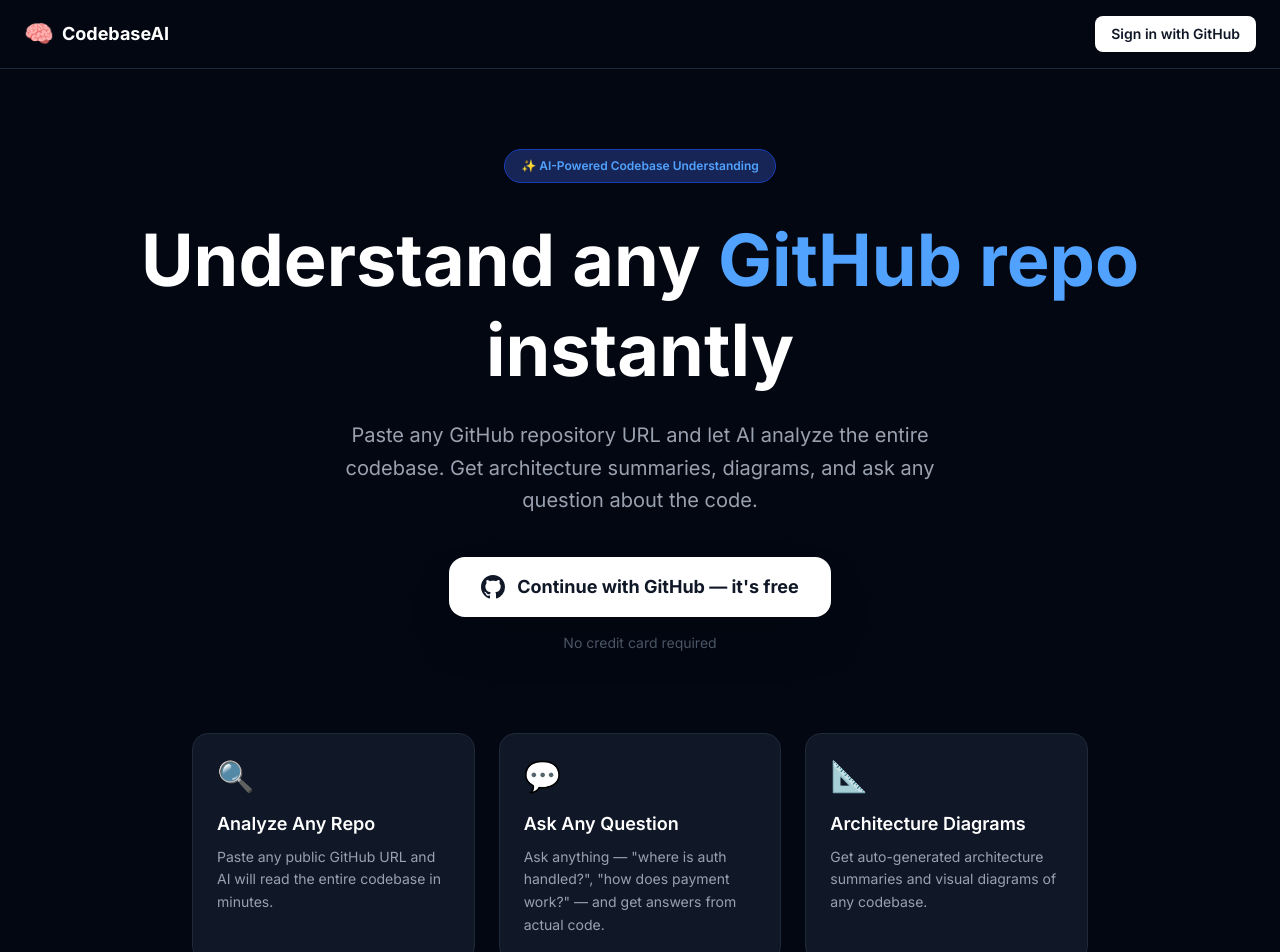
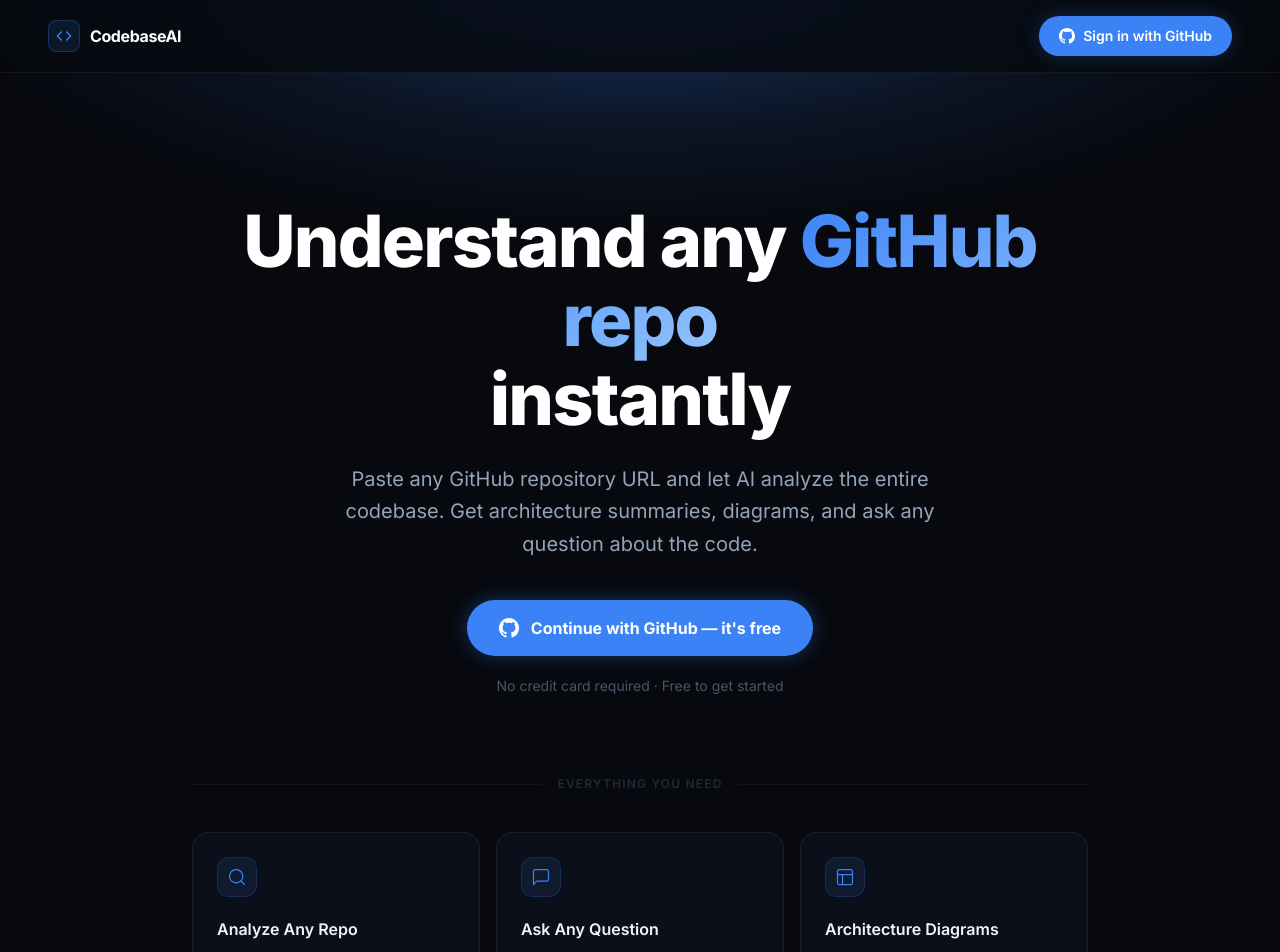
Before and after one commit to iam-sarim/CodeBase-AI, a Next.js app: page / in a window 1280 px wide. Shown: the top 952 px of the page. Built offline with nearby package versions, Linux system fonts and the light colour scheme; no server answers.

Commit message:
redesign landing page

```diff
--- a/app/page.js
+++ b/app/page.js
@@ -21,96 +21,289 @@
   }
 
   return (
-    <div className="min-h-screen bg-gray-950 flex flex-col">
-      {/* Navbar */}
-      <nav className="border-b border-gray-800 px-6 py-4 flex items-center justify-between">
-        <div className="flex items-center gap-2">
-          <span className="text-2xl">🧠</span>
-          <span className="text-white font-bold text-lg">CodebaseAI</span>
+    <div
+      className="min-h-screen flex flex-col relative"
+      style={{ background: "#07090e" }}
+    >
+      {/* Blue ambient glow — hero atmosphere */}
+      <div
+        className="fixed inset-0 pointer-events-none z-0"
+        style={{
+          background: `
+      radial-gradient(ellipse 80% 50% at 50% -5%, rgba(59,130,246,0.25) 0%, transparent 70%),
+      radial-gradient(ellipse 60% 35% at 50% -5%, rgba(59,130,246,0.20) 0%, transparent 60%)
+    `,
+        }}
+      />
+
+      {/* ── Navbar ── */}
+      <nav
+        className="sticky top-0 z-50 flex items-center justify-between px-6 md:px-12 py-4"
+        style={{
+          background: "rgba(7,9,14,0.8)",
+          backdropFilter: "blur(16px)",
+          WebkitBackdropFilter: "blur(16px)",
+          borderBottom: "1px solid rgba(255,255,255,0.06)",
+        }}
+      >
+        {/* Logo */}
+        <div className="flex items-center gap-2.5">
+          <div
+            className="w-8 h-8 rounded-lg flex items-center justify-center flex-shrink-0"
+            style={{
+              background: "rgba(59,130,246,0.12)",
+              border: "1px solid rgba(59,130,246,0.25)",
+            }}
+          >
+            <svg
+              className="w-4 h-4"
+              viewBox="0 0 24 24"
+              fill="none"
+              stroke="#3B82F6"
+              strokeWidth="2"
+              strokeLinecap="round"
+              strokeLinejoin="round"
+            >
+              <polyline points="16 18 22 12 16 6" />
+              <polyline points="8 6 2 12 8 18" />
+            </svg>
           </div>
+          <span
+            className="font-bold text-base tracking-tight"
+            style={{ color: "#ffffff" }}
+          >
+            CodebaseAI
+          </span>
+        </div>
+
+        {/* Nav CTA */}
         <button
           onClick={() => signIn("github")}
-          className="bg-white text-gray-900 font-semibold px-4 py-2 rounded-lg hover:bg-gray-100 transition-all text-sm"
+          className="flex items-center gap-2 text-sm font-semibold px-5 py-2.5 rounded-full transition-all duration-200 cursor-pointer"
+          style={{
+            background: "#3B82F6",
+            color: "#ffffff",
+            boxShadow: "0 0 20px rgba(59,130,246,0.25)",
+          }}
+          onMouseEnter={(e) =>
+            (e.currentTarget.style.boxShadow = "0 0 28px rgba(59,130,246,0.45)")
+          }
+          onMouseLeave={(e) =>
+            (e.currentTarget.style.boxShadow = "0 0 20px rgba(59,130,246,0.25)")
+          }
         >
+          <svg
+            className="w-4 h-4 flex-shrink-0"
+            fill="currentColor"
+            viewBox="0 0 24 24"
+          >
+            <path d="M12 0C5.37 0 0 5.37 0 12c0 5.31 3.435 9.795 8.205 11.385.6.105.825-.255.825-.57 0-.285-.015-1.23-.015-2.235-3.015.555-3.795-.735-4.035-1.41-.135-.345-.72-1.41-1.23-1.695-.42-.225-1.02-.78-.015-.795.945-.015 1.62.87 1.845 1.23 1.08 1.815 2.805 1.305 3.495.99.105-.78.42-1.305.765-1.605-2.67-.3-5.46-1.335-5.46-5.925 0-1.305.465-2.385 1.23-3.225-.12-.3-.54-1.53.12-3.18 0 0 1.005-.315 3.3 1.23.96-.27 1.98-.405 3-.405s2.04.135 3 .405c2.295-1.56 3.3-1.23 3.3-1.23.66 1.65.24 2.88.12 3.18.765.84 1.23 1.905 1.23 3.225 0 4.605-2.805 5.625-5.475 5.925.435.375.81 1.095.81 2.22 0 1.605-.015 2.895-.015 3.3 0 .315.225.69.825.57A12.02 12.02 0 0 0 24 12c0-6.63-5.37-12-12-12z" />
+          </svg>
           Sign in with GitHub
         </button>
       </nav>
 
-      {/* Hero */}
-      <div className="flex-1 flex flex-col items-center justify-center text-center px-4 py-20">
-        {/* Badge */}
-        <div className="bg-blue-950 border border-blue-800 text-blue-400 text-xs font-semibold px-4 py-2 rounded-full mb-8">
-          ✨ AI-Powered Codebase Understanding
-        </div>
+      {/* ── Hero ── */}
+      <main className="relative z-10 flex-1 flex flex-col items-center justify-center text-center px-4 sm:px-6 py-24 md:py-32">
+        {/* Eyebrow badge */}
+        {/* <div
+          className="inline-flex items-center gap-2 text-xs font-semibold px-4 py-2 rounded-full mb-8 tracking-widest uppercase"
+          style={{
+            background: "rgba(59,130,246,0.08)",
+            border: "1px solid rgba(59,130,246,0.2)",
+            color: "#60A5FA",
+          }}
+        >
+          <span style={{ color: "#3B82F6" }}>✦</span>
+          AI-Powered Codebase Understanding
+        </div> */}
 
-        {/* Heading */}
-        <h1 className="text-5xl md:text-7xl font-bold text-white mb-6 leading-tight">
-          Understand any
-          <span className="text-blue-400"> GitHub repo </span>
-          instantly
+        {/* Main heading */}
+        <h1
+          className="text-5xl sm:text-6xl md:text-7xl font-extrabold tracking-tight leading-[1.1] mb-6 max-w-4xl"
+          style={{ color: "#ffffff" }}
+        >
+          Understand any{" "}
+          <span
+            style={{
+              background: "linear-gradient(135deg, #3B82F6 0%, #93C5FD 100%)",
+              WebkitBackgroundClip: "text",
+              WebkitTextFillColor: "transparent",
+              backgroundClip: "text",
+            }}
+          >
+            GitHub repo
+          </span>
+          <br className="hidden sm:block" /> instantly
         </h1>
 
-        {/* Subheading */}
-        <p className="text-gray-400 text-lg md:text-xl max-w-2xl mb-10 leading-relaxed">
+        {/* Subtext */}
+        <p
+          className="text-base sm:text-lg md:text-xl max-w-2xl mb-10 leading-relaxed"
+          style={{ color: "#94A3B8" }}
+        >
           Paste any GitHub repository URL and let AI analyze the entire
           codebase. Get architecture summaries, diagrams, and ask any question
           about the code.
         </p>
 
-        {/* CTA Button */}
+        {/* CTA buttons */}
+        <div className="flex flex-col sm:flex-row items-center gap-3 mb-5 w-full max-w-md sm:max-w-none justify-center">
           <button
             onClick={() => signIn("github")}
-          className="flex items-center gap-3 bg-white text-gray-900 font-bold py-4 px-8 rounded-2xl hover:bg-gray-100 transition-all duration-200 text-lg shadow-2xl"
+            className="flex items-center justify-center gap-3 text-base font-bold px-8 py-4 rounded-full transition-all duration-200 w-full sm:w-auto cursor-pointer"
+            style={{
+              background: "#3B82F6",
+              color: "#ffffff",
+              boxShadow: "0 0 20px rgba(59,130,246,0.35)",
+            }}
+            onMouseEnter={(e) =>
+              (e.currentTarget.style.boxShadow =
+                "0 0 28px rgba(59,130,246,0.55)")
+            }
+            onMouseLeave={(e) =>
+              (e.currentTarget.style.boxShadow =
+                "0 0 32px rgba(59,130,246,0.35)")
+            }
           >
-          <svg className="w-6 h-6" fill="currentColor" viewBox="0 0 24 24">
+            <svg
+              className="w-5 h-5 flex-shrink-0"
+              fill="currentColor"
+              viewBox="0 0 24 24"
+            >
               <path d="M12 0C5.37 0 0 5.37 0 12c0 5.31 3.435 9.795 8.205 11.385.6.105.825-.255.825-.57 0-.285-.015-1.23-.015-2.235-3.015.555-3.795-.735-4.035-1.41-.135-.345-.72-1.41-1.23-1.695-.42-.225-1.02-.78-.015-.795.945-.015 1.62.87 1.845 1.23 1.08 1.815 2.805 1.305 3.495.99.105-.78.42-1.305.765-1.605-2.67-.3-5.46-1.335-5.46-5.925 0-1.305.465-2.385 1.23-3.225-.12-.3-.54-1.53.12-3.18 0 0 1.005-.315 3.3 1.23.96-.27 1.98-.405 3-.405s2.04.135 3 .405c2.295-1.56 3.3-1.23 3.3-1.23.66 1.65.24 2.88.12 3.18.765.84 1.23 1.905 1.23 3.225 0 4.605-2.805 5.625-5.475 5.925.435.375.81 1.095.81 2.22 0 1.605-.015 2.895-.015 3.3 0 .315.225.69.825.57A12.02 12.02 0 0 0 24 12c0-6.63-5.37-12-12-12z" />
             </svg>
             Continue with GitHub — it's free
           </button>
+        </div>
 
-        <p className="text-gray-600 text-sm mt-4">No credit card required</p>
+        <p className="text-sm" style={{ color: "#475569" }}>
+          No credit card required · Free to get started
+        </p>
 
-        {/* Features Grid */}
-        <div className="grid grid-cols-1 md:grid-cols-3 gap-6 max-w-4xl mt-20 text-left">
-          <div className="bg-gray-900 border border-gray-800 rounded-2xl p-6">
-            <div className="text-3xl mb-4">🔍</div>
-            <h3 className="text-white font-semibold text-lg mb-2">
-              Analyze Any Repo
+        {/* Section divider */}
+        <div className="flex items-center gap-4 max-w-4xl w-full mt-20 mb-10">
+          <div
+            className="flex-1 h-px"
+            style={{ background: "rgba(255,255,255,0.05)" }}
+          />
+          <span
+            className="text-xs font-semibold tracking-widest uppercase"
+            style={{ color: "#1E293B" }}
+          >
+            Everything you need
+          </span>
+          <div
+            className="flex-1 h-px"
+            style={{ background: "rgba(255,255,255,0.05)" }}
+          />
+        </div>
+
+        {/* ── Feature Cards ── */}
+        <div className="grid grid-cols-1 md:grid-cols-3 gap-4 max-w-4xl w-full text-left">
+          {[
+            {
+              icon: (
+                <svg
+                  className="w-5 h-5"
+                  viewBox="0 0 24 24"
+                  fill="none"
+                  stroke="#3B82F6"
+                  strokeWidth="1.5"
+                  strokeLinecap="round"
+                  strokeLinejoin="round"
+                >
+                  <circle cx="11" cy="11" r="8" />
+                  <path d="m21 21-4.35-4.35" />
+                </svg>
+              ),
+              title: "Analyze Any Repo",
+              desc: "Paste any public GitHub URL and AI reads the entire codebase — files, structure, dependencies — in minutes.",
+            },
+            {
+              icon: (
+                <svg
+                  className="w-5 h-5"
+                  viewBox="0 0 24 24"
+                  fill="none"
+                  stroke="#3B82F6"
+                  strokeWidth="1.5"
+                  strokeLinecap="round"
+                  strokeLinejoin="round"
+                >
+                  <path d="M21 15a2 2 0 0 1-2 2H7l-4 4V5a2 2 0 0 1 2-2h14a2 2 0 0 1 2 2z" />
+                </svg>
+              ),
+              title: "Ask Any Question",
+              desc: 'Ask anything — "where is auth handled?", "how does payment work?" — and get precise answers from actual code.',
+            },
+            {
+              icon: (
+                <svg
+                  className="w-5 h-5"
+                  viewBox="0 0 24 24"
+                  fill="none"
+                  stroke="#3B82F6"
+                  strokeWidth="1.5"
+                  strokeLinecap="round"
+                  strokeLinejoin="round"
+                >
+                  <rect x="3" y="3" width="18" height="18" rx="2" />
+                  <path d="M3 9h18M9 21V9" />
+                </svg>
+              ),
+              title: "Architecture Diagrams",
+              desc: "Get auto-generated architecture summaries and visual diagrams of any codebase, instantly.",
+            },
+          ].map((feature, i) => (
+            <div
+              key={i}
+              className="rounded-2xl p-6 transition-all duration-300 cursor-default"
+              style={{
+                background: "rgba(13,19,30,0.7)",
+                border: "1px solid rgba(255,255,255,0.06)",
+                backdropFilter: "blur(8px)",
+              }}
+              onMouseEnter={(e) =>
+                (e.currentTarget.style.borderColor = "rgba(59,130,246,0.28)")
+              }
+              onMouseLeave={(e) =>
+                (e.currentTarget.style.borderColor = "rgba(255,255,255,0.06)")
+              }
+            >
+              <div
+                className="w-10 h-10 rounded-xl flex items-center justify-center mb-5 flex-shrink-0"
+                style={{
+                  background: "rgba(59,130,246,0.1)",
+                  border: "1px solid rgba(59,130,246,0.18)",
+                }}
+              >
+                {feature.icon}
+              </div>
+              <h3
+                className="font-semibold text-base mb-2"
+                style={{ color: "#F1F5F9" }}
+              >
+                {feature.title}
               </h3>
-            <p className="text-gray-400 text-sm leading-relaxed">
-              Paste any public GitHub URL and AI will read the entire codebase
-              in minutes.
+              <p
+                className="text-sm leading-relaxed"
+                style={{ color: "#64748B" }}
+              >
+                {feature.desc}
               </p>
             </div>
+          ))}
+        </div>
+      </main>
 
-          <div className="bg-gray-900 border border-gray-800 rounded-2xl p-6">
-            <div className="text-3xl mb-4">💬</div>
-            <h3 className="text-white font-semibold text-lg mb-2">
-              Ask Any Question
-            </h3>
-            <p className="text-gray-400 text-sm leading-relaxed">
-              Ask anything — "where is auth handled?", "how does payment work?"
-              — and get answers from actual code.
-            </p>
-          </div>
-
-          <div className="bg-gray-900 border border-gray-800 rounded-2xl p-6">
-            <div className="text-3xl mb-4">📐</div>
-            <h3 className="text-white font-semibold text-lg mb-2">
-              Architecture Diagrams
-            </h3>
-            <p className="text-gray-400 text-sm leading-relaxed">
-              Get auto-generated architecture summaries and visual diagrams of
-              any codebase.
-            </p>
-          </div>
-        </div>
-      </div>
-
-      {/* Footer */}
-      <footer className="border-t border-gray-800 px-6 py-4 text-center">
-        <p className="text-gray-600 text-sm">
-          Built with Next.js, Supabase, HuggingFace and Groq
+      {/* ── Footer ── */}
+      <footer
+        className="relative z-10 px-6 py-6 text-center"
+        style={{ borderTop: "1px solid rgba(255,255,255,0.05)" }}
+      >
+        <p className="text-sm" style={{ color: "#1E293B" }}>
+          Built with Next.js · Supabase · HuggingFace · Groq
         </p>
       </footer>
     </div>
```
Lines whose indentation alone changed are shown as unchanged.
